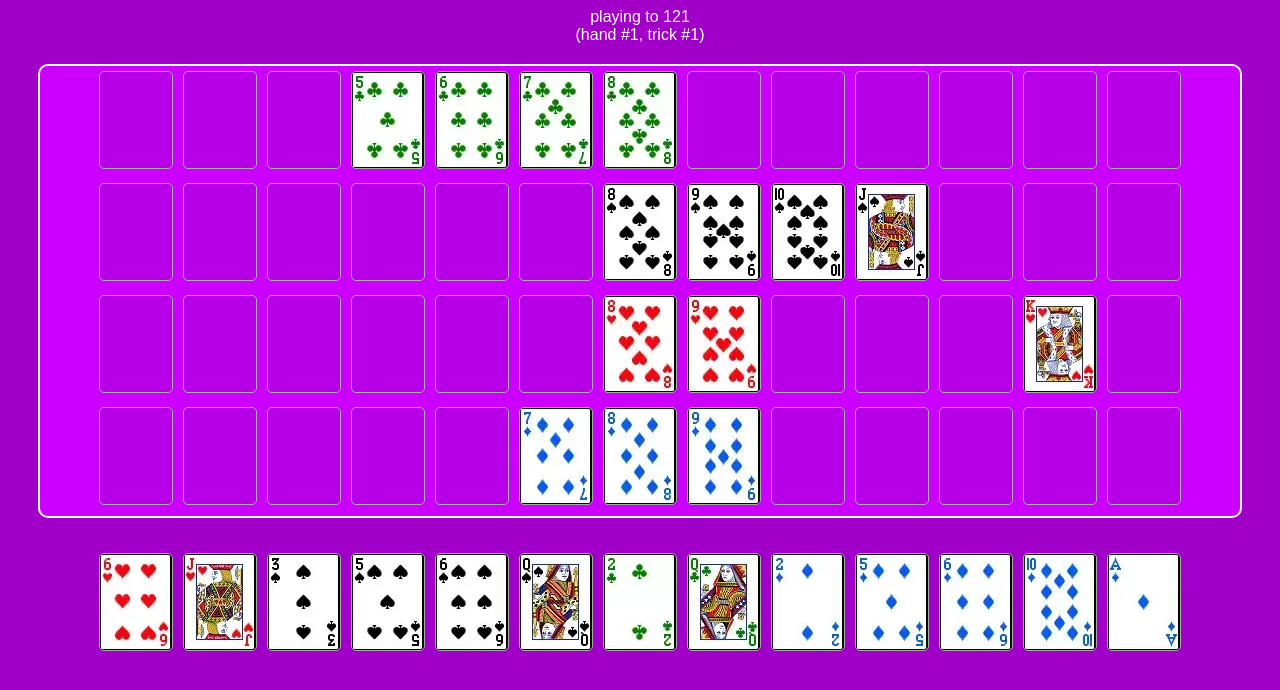
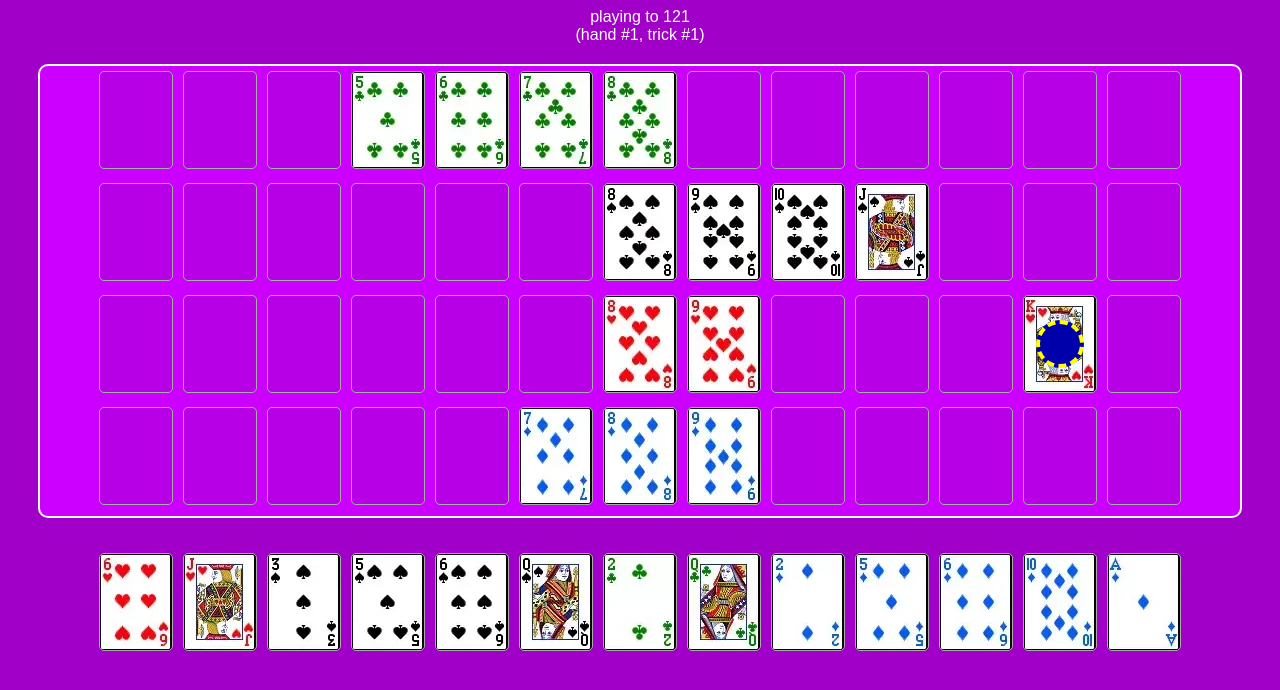
Before and after one commit to ADBond/witan, a website built with Vite: page index.html in a window 1280 px wide. Built offline with nearby package versions, Linux system fonts and the light colour scheme.

Commit message:
trick markers

```diff
--- a/public/style.css
+++ b/public/style.css
@@ -36,6 +36,34 @@ body {
     background-color: rgba(0, 0, 0, 0.1);
 }
 
+.marker {
+    position: relative;
+    height: 40px;
+    top: 24px;
+    width: 40px;
+    left: 12px;
+    border-radius: 50%;
+    border: 4px solid black;
+}
+
+.marker-lead {
+    border-color: yellow;
+    border-style: dashed;
+}
+
+/* TODO player colours */
+.marker-player {
+    background-color: #a00;
+}
+
+.marker-comp1 {
+    background-color: #0a0;
+}
+
+.marker-comp2 {
+    background-color: #00a;
+}
+
 .hand .card {
     cursor: pointer;
 }
--- a/src/interface/grid.ts
+++ b/src/interface/grid.ts
@@ -34,6 +34,17 @@ export function renderGrid(grid: Grid) {
             }
             const el = createCardElement(cardSpec);
             parentEl.appendChild(el);
+            if (gridEntry.data !== null && gridEntry.data.trick !== null) {
+                const player = gridEntry.data.trick.player;
+                const lead = (gridEntry.data.trick.cardInTrickNumber === 1);
+                const markerEl = document.createElement('div');
+                markerEl.classList.add('marker');
+                markerEl.classList.add(`marker-${player.name}`);
+                if (lead) {
+                    markerEl.classList.add('marker-lead');
+                }
+                el.appendChild(markerEl);
+            }
         }
     );
 }
```
